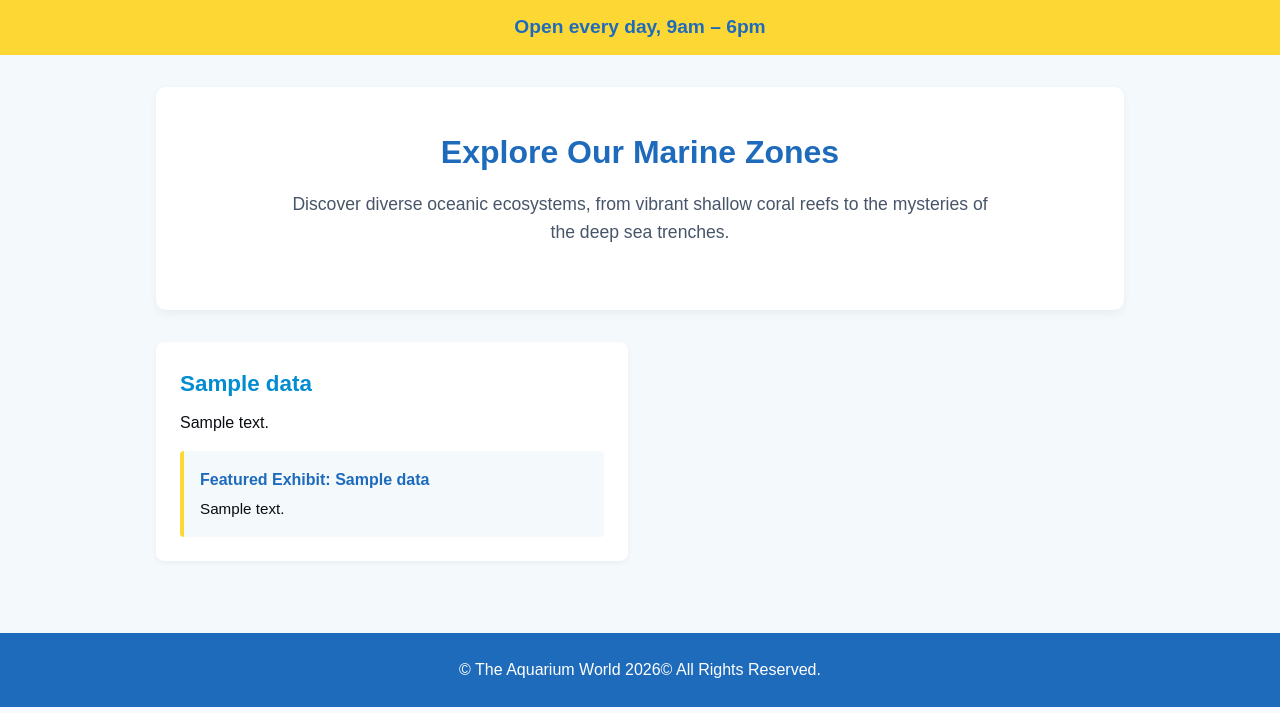
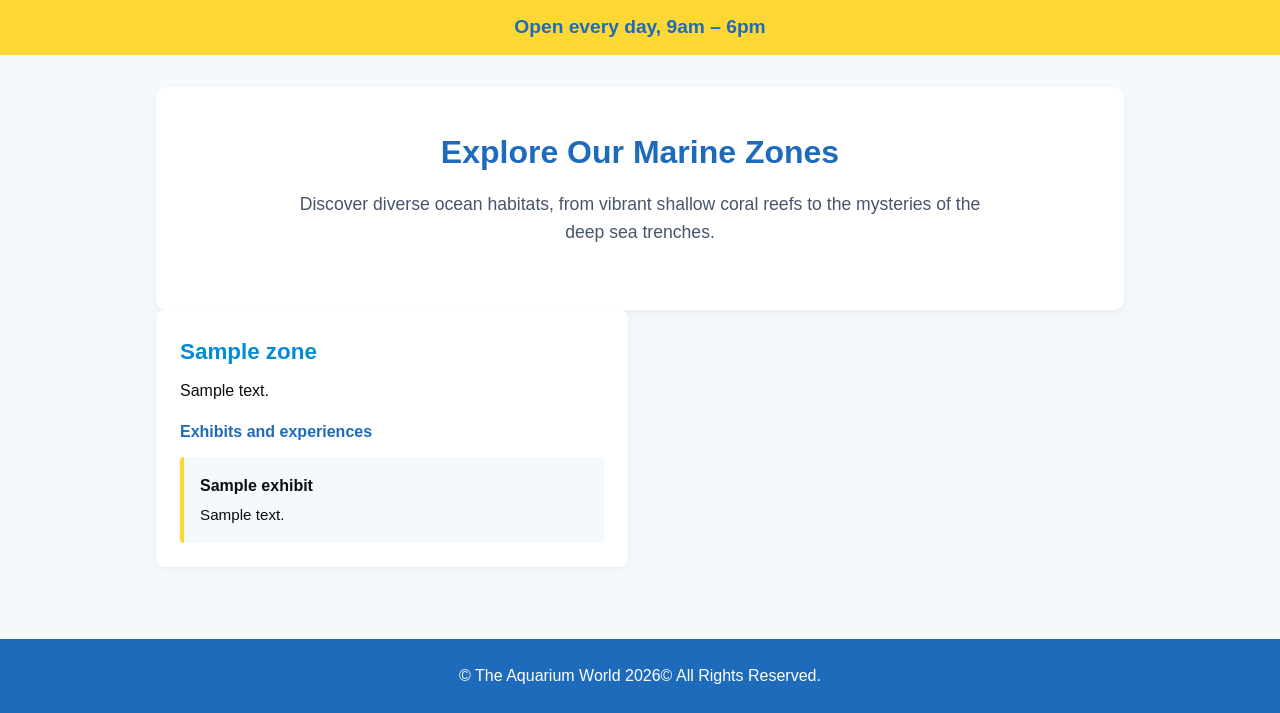
Before and after one commit to cassiomariano/10436915, a Node server app: template views/zones.ejs in a window 1280 px wide. Shown: the part 109-822 px from the top of the page. Run offline with Node 20, Linux system fonts and the light colour scheme; the template is opened without the code that fills it: most values are stand-ins (such as "Sample title", 1, 10 or a date in 2020); some libraries are stand-ins or nearby versions.

Commit message:
grouped exhibits by zone and added new exhibits data

```diff
--- a/public/css/style.css
+++ b/public/css/style.css
@@ -1,17 +1,19 @@
 :root {
   --primary-blue: #028cd1;
-
   --dark-navy: #1e6bbc;
   --accent-yellow: #fdd835;
-
-
   --bg-light: #f4f9fc;
   --text-dark: #0a0d12;
 }
 
 
 * { box-sizing: border-box; margin: 0; padding: 0; }
-body { font-family: Arial, sans-serif; background-color: var(--bg-light); color: var(--text-dark); line-height: 1.6; }
+body {
+  font-family: Arial, sans-serif;
+  background-color: var(--bg-light);
+  color: var(--text-dark);
+  line-height: 1.6;
+}
 
 header { background-color: var(--dark-navy); color: #fff; padding: 1rem 2rem; display: flex; justify-content: space-between; align-items: center; flex-wrap: wrap; }
 header h1 { font-size: 2rem; color: var(--accent-yellow); }
@@ -108,3 +110,15 @@ textarea:focus-visible,
 @media (min-width: 769px) {
   .zones-grid { display: grid; grid-template-columns: repeat(2, 1fr); gap: 1.5rem; }
 }
+/* on the zones page */
+.zone-title { color: var(--primary-blue); font-size: 1.4rem; margin-bottom: 0.5rem; }
+.exhibits-heading { margin-top: 1rem; color: var(--dark-navy); }
+.exhibit-list { list-style: none; }
+.exhibit {
+  background-color: var(--bg-light);
+  padding: 1rem;
+  margin-top: 0.75rem;
+  border-left: 4px solid var(--accent-yellow);
+  border-radius: 4px;
+}
+.exhibit p { font-size: 0.95rem; margin-top: 0.25rem; }
--- a/views/zones.ejs
+++ b/views/zones.ejs
@@ -1,36 +1,38 @@
 <%- include('partials/header') %>
 
 <main>
-  <section class="welcome-card" style="margin-bottom: 2rem;">
+  <section class="welcome-card">
     <h2>Explore Our Marine Zones</h2>
-    <p>Discover diverse oceanic ecosystems, from vibrant shallow coral reefs to the mysteries of the deep sea trenches.</p>
+    <p>Discover diverse ocean habitats, from vibrant shallow coral reefs to the mysteries of the deep sea trenches.</p>
   </section>
 
-  <% if (data && data.length > 0) { %>
+  <% if (zones.length > 0) { %>
     <div class="zones-grid">
-      <% data.forEach(item => { %>
+      <!-- One card per zone, with its exhibits listed inside -->
+      <% zones.forEach(zone => { %>
         <article class="card">
-          <h3 style="color: var(--primary-blue); font-size: 1.4rem; margin-bottom: 0.5rem;">
-            <%= item.zone_name %>
-          </h3>
+          <h3 class="zone-title"><%= zone.name %></h3>
+          <p><%= zone.description %></p>
 
-          <p style="margin-bottom: 1rem;"><%= item.zone_desc %></p>
-
-          <% if (item.exhibit_name) { %>
-            <div style="background-color: var(--bg-light); padding: 1rem; border-left: 4px solid var(--accent-yellow); border-radius: 4px;">
-              <strong style="color: var(--dark-navy);">Featured Exhibit: <%= item.exhibit_name %></strong>
-              <p style="font-size: 0.95rem; margin-top: 0.25rem;"><%= item.exhibit_desc %></p>
-            </div>
+          <% if (zone.exhibits.length > 0) { %>
+            <h4 class="exhibits-heading">Exhibits and experiences</h4>
+            <ul class="exhibit-list">
+              <% zone.exhibits.forEach(exhibit => { %>
+                <li class="exhibit">
+                  <strong><%= exhibit.name %></strong>
+                  <p><%= exhibit.description %></p>
+                </li>
+              <% }) %>
+            </ul>
           <% } %>
         </article>
       <% }) %>
     </div>
   <% } else { %>
-    <div class="card" style="text-align: center;">
-      <p>No zones found in the database. Please run <code>node database/init.js</code> in your terminal.</p>
+    <div class="card">
+      <p>Our zones are being prepared. Please check back soon.</p>
     </div>
   <% } %>
-
 </main>
 
 <%- include('partials/footer') %>
```
Also changed, not shown: database/init.js (+43 -18 lines), database.db.
